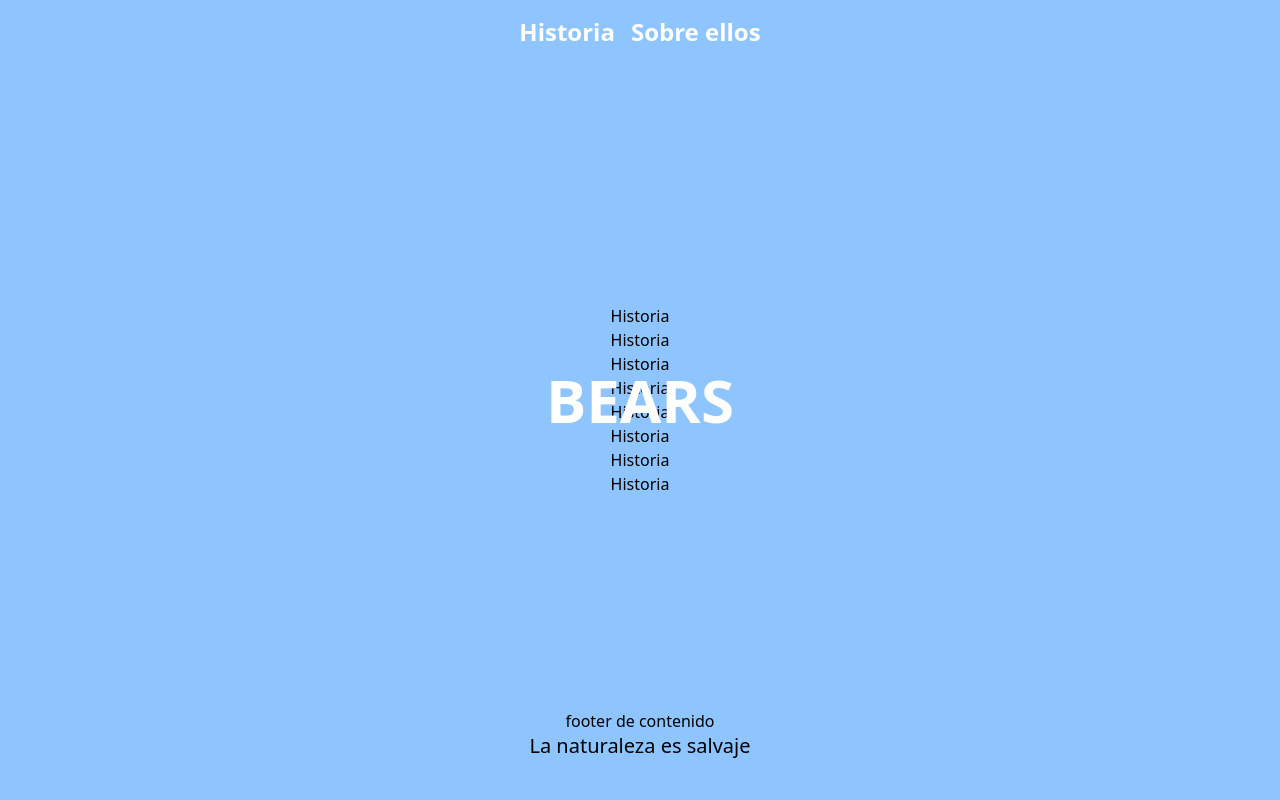
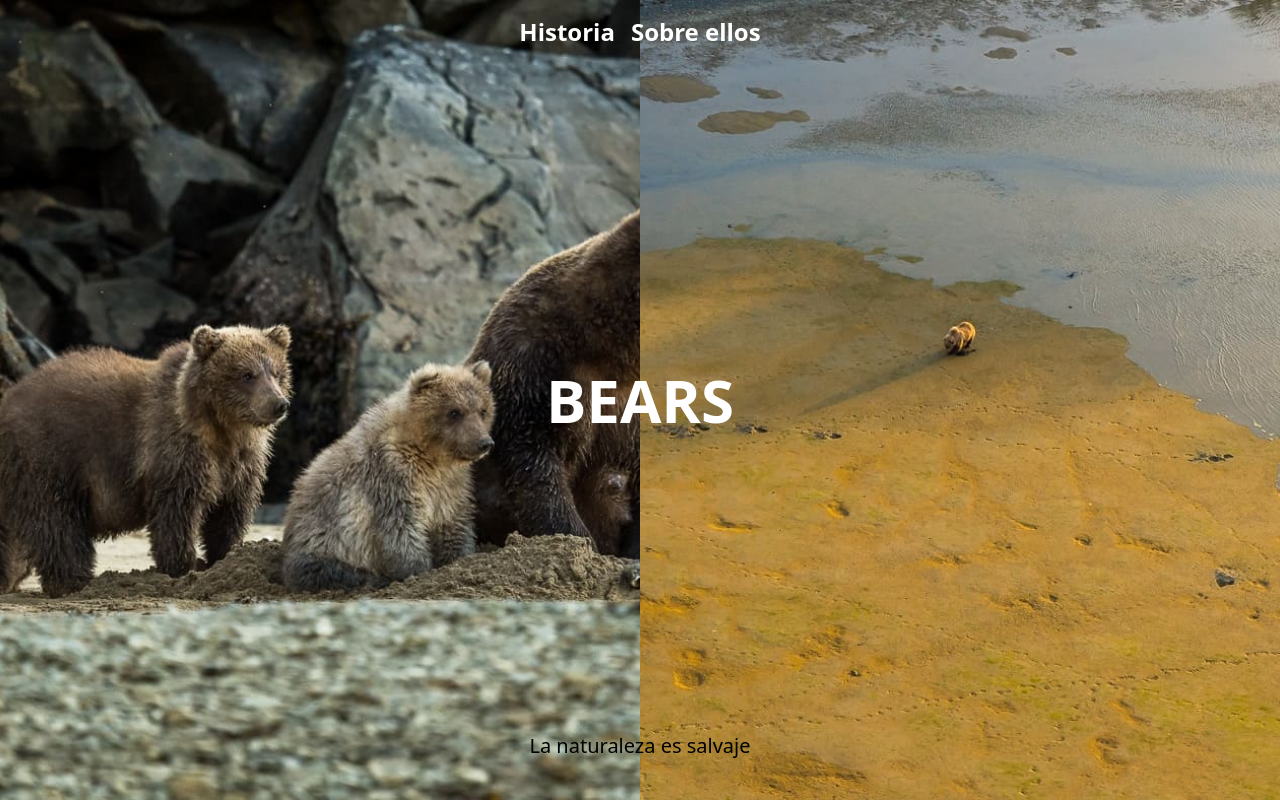
Before and after one commit to JaumeEsquerdo/bears-web, a React (Vite) app in the folder bears/: page / in a window 1280 px wide. Built offline with nearby package versions, Linux system fonts and the light colour scheme.

Commit message:
arreglar problema con webstock

```diff
--- a/bears/src/components/Contenido.tsx
+++ b/bears/src/components/Contenido.tsx
@@ -6,7 +6,7 @@ type Props = {
 }
 export const Contenido = ({ children }: Props) => {
     return (
-        <div className="relative flex flex-col items-center justify-center w-full min-h-screen bg-blue-300">
+        <div className="relative flex flex-col items-center justify-center w-full min-h-screen bg-red-300">
 
             <div >
                 {children}
--- a/bears/src/components/DoorOverlay.tsx
+++ b/bears/src/components/DoorOverlay.tsx
@@ -45,11 +45,11 @@ export const DoorOverlay = ({
 
     return (
         <>
-            <motion.div className='relative z-30 h-screen overflow-hidden pointer-events-none'
+            <motion.div className='relative z-30 w-full h-screen overflow-hidden pointer-events-none'
             >
                 <motion.div
                     ref={leftDoorRef}
-                    className='absolute w-1/2 h-full bg-cover cursor-pointer pointer-events-auto'
+                    className='absolute z-40 w-1/2 h-full bg-cover cursor-pointer pointer-events-auto'
                     style={{
                         backgroundImage: `url(${leftImages[currentLeft]})`, backgroundPosition: 'center', transition: 'background-image 0.3s ease'
                     }}
@@ -60,7 +60,7 @@ export const DoorOverlay = ({
                 />
                 <motion.div
                     ref={rightDoorRef}
-                    className='absolute right-0 w-1/2 h-full bg-cover cursor-pointer pointer-events-auto'
+                    className='absolute right-0 z-40 w-1/2 h-full bg-cover cursor-pointer pointer-events-auto'
                     style={{
                         backgroundImage: `url(${rightImages[currentRight]})`, backgroundPosition: 'center', transition: 'background-image 0.3s ease'
                     }}
@@ -69,7 +69,7 @@ export const DoorOverlay = ({
                     onClick={toggle}
                 />
                 {/* contenido animado según nav */}
-                <div className="w-full h-full">
+                <div className="absolute inset-0 z-20 flex flex-col">
                     <NavContenido setSection={setSection} isOpen={isOpen} />
                     <Contenido  >
                         {section === 'historia' && <Historia />}
```
